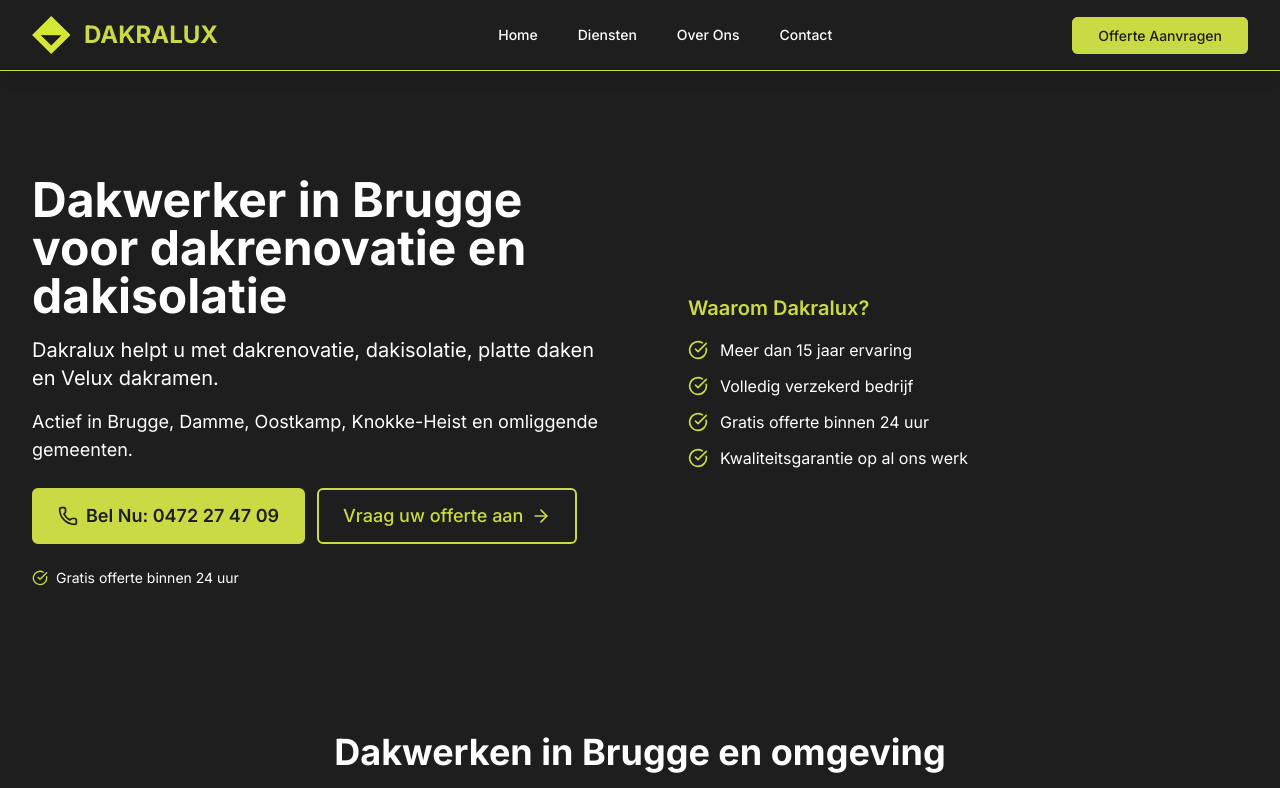
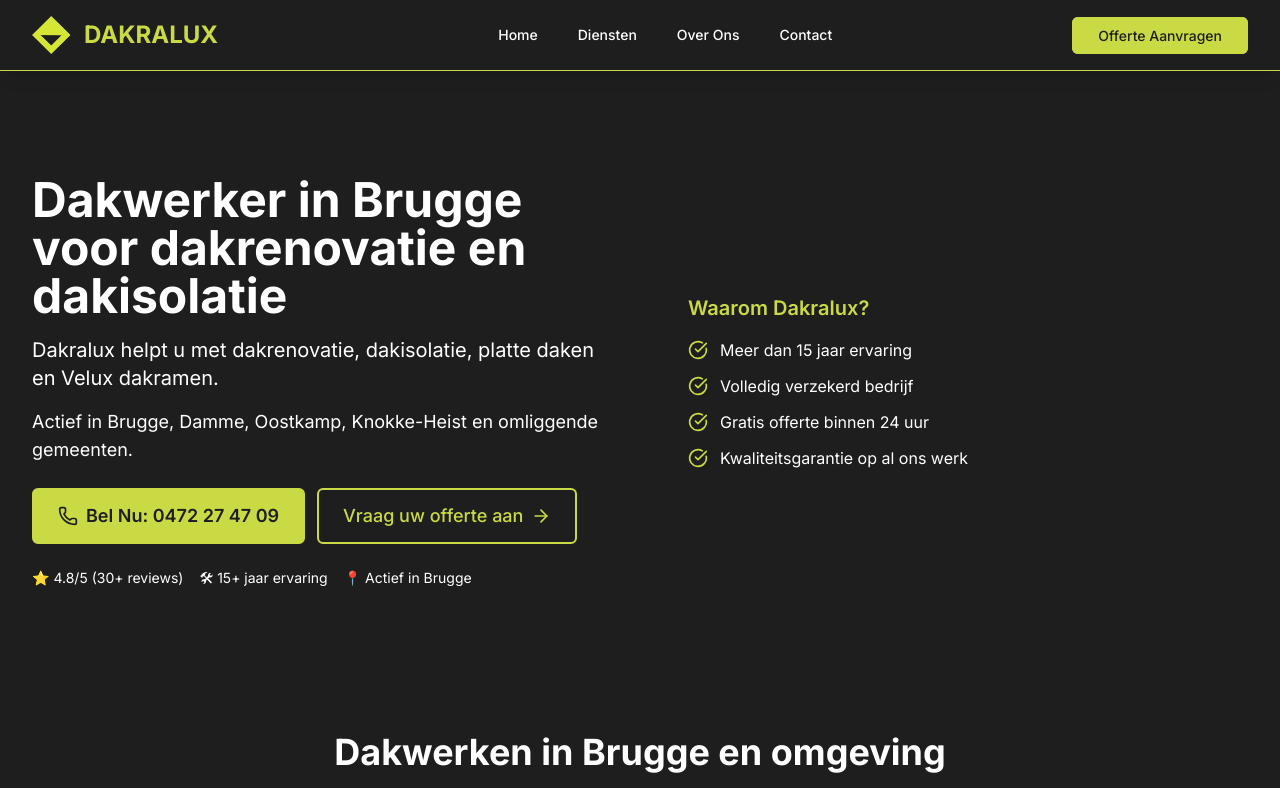
Before and after one commit to MdAutoWeb/Dakralux, a Next.js app: page / in a window 1280 px wide. Shown: the top 788 px of the page. Built offline with nearby package versions, Linux system fonts and the light colour scheme.

Commit message:
Hero trust badges direct onder CTA's geplaatst

```diff
--- a/src/app/page.tsx
+++ b/src/app/page.tsx
@@ -146,9 +146,10 @@
                   </Link>
                 </Button>
               </div>
-              <div className="flex items-center text-sm text-white">
-                <CheckCircle className="h-4 w-4 mr-2 text-[#CADA44]" />
-                Gratis offerte binnen 24 uur
+              <div className="flex flex-wrap gap-4 text-sm text-white mt-2">
+                <span>⭐ 4.8/5 (30+ reviews)</span>
+                <span>🛠 15+ jaar ervaring</span>
+                <span>📍 Actief in Brugge</span>
               </div>
             </div>
             <div className="hidden lg:block">
```
